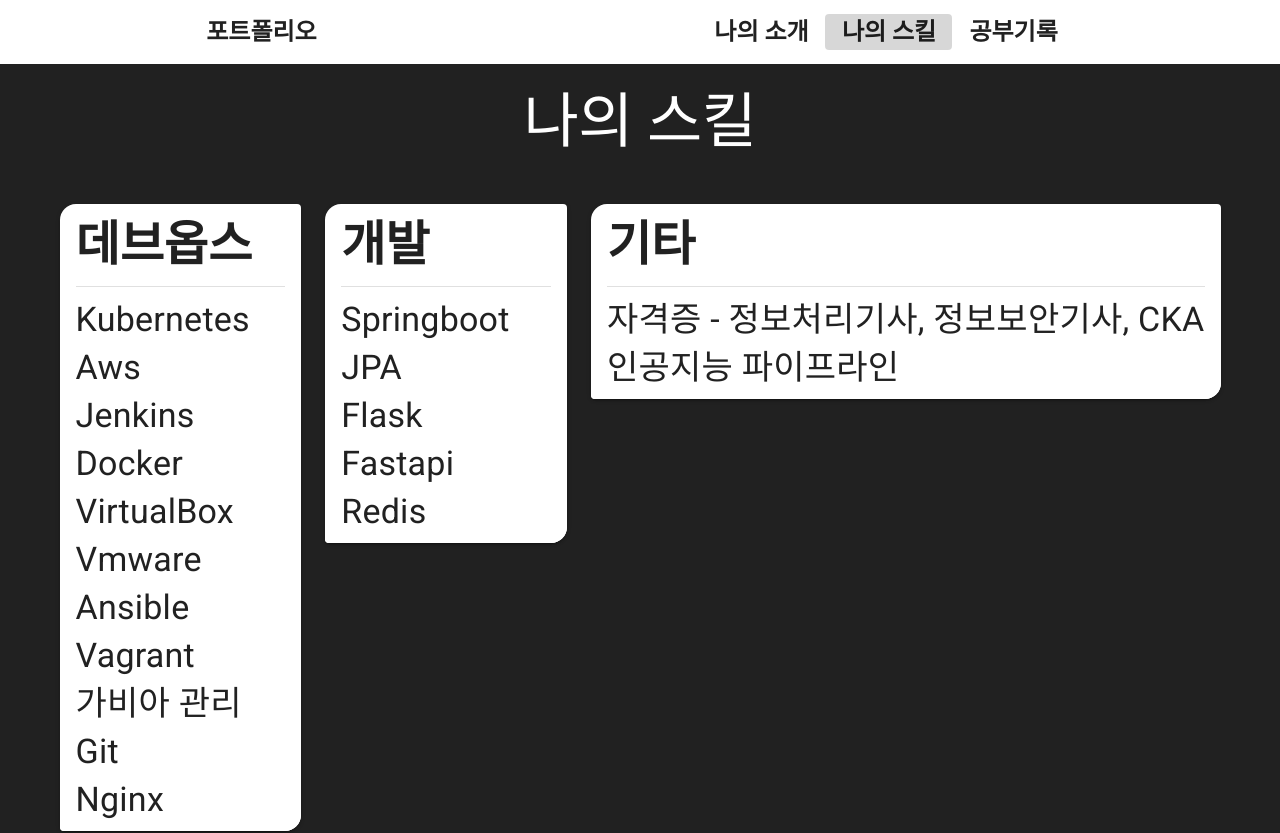
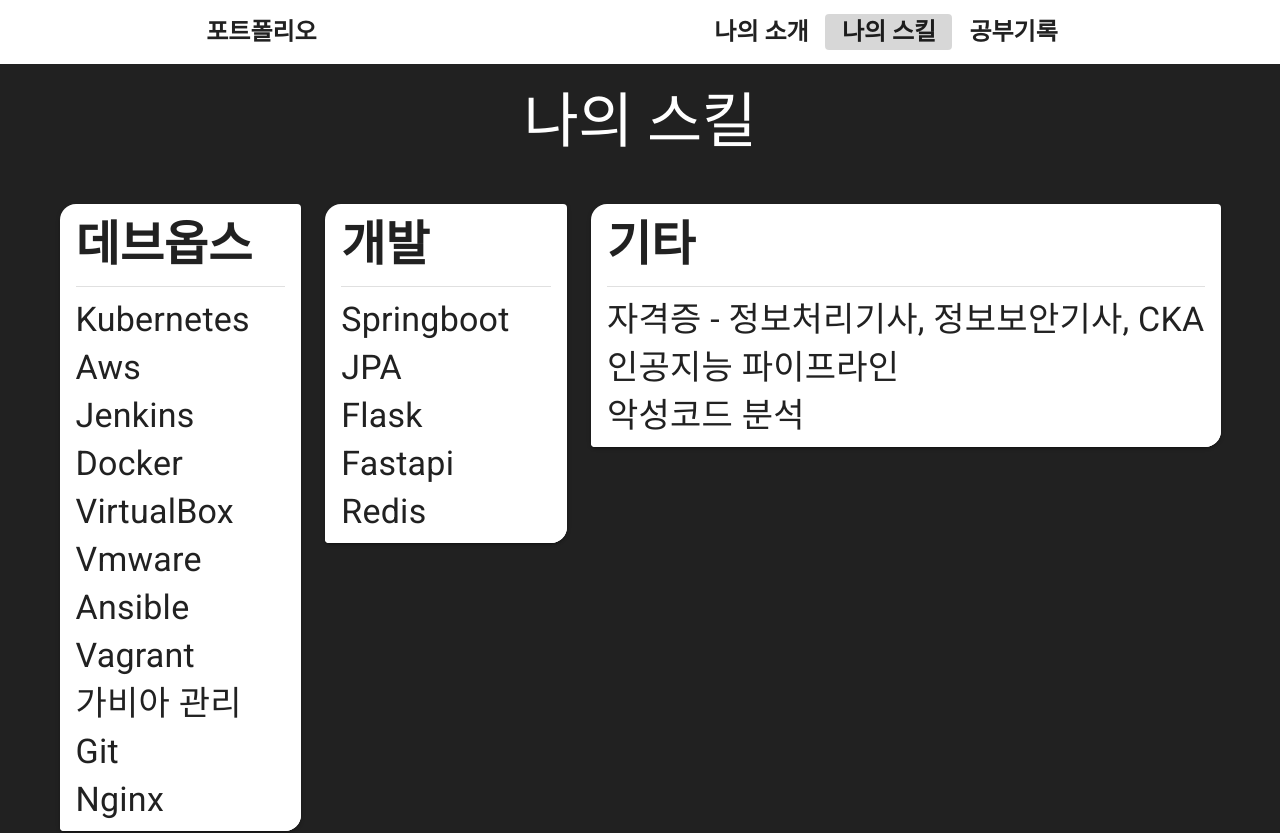
Before and after one commit to choisungwook/myhompage, a Vue app: page /portfolio/myskills in a window 1280 px wide. Shown: the top 833 px of the page. Built offline with nearby package versions, Linux system fonts and the light colour scheme.

Commit message:
나의 스킬 목록 추가

```diff
--- a/src/views/Myskills.vue
+++ b/src/views/Myskills.vue
@@ -89,6 +89,7 @@ export default {
     etc_items: [
       "자격증 - 정보처리기사, 정보보안기사, CKA",
       "인공지능 파이프라인",
+      "악성코드 분석",
     ],
     studying: [
       "Spring MVC",
```
